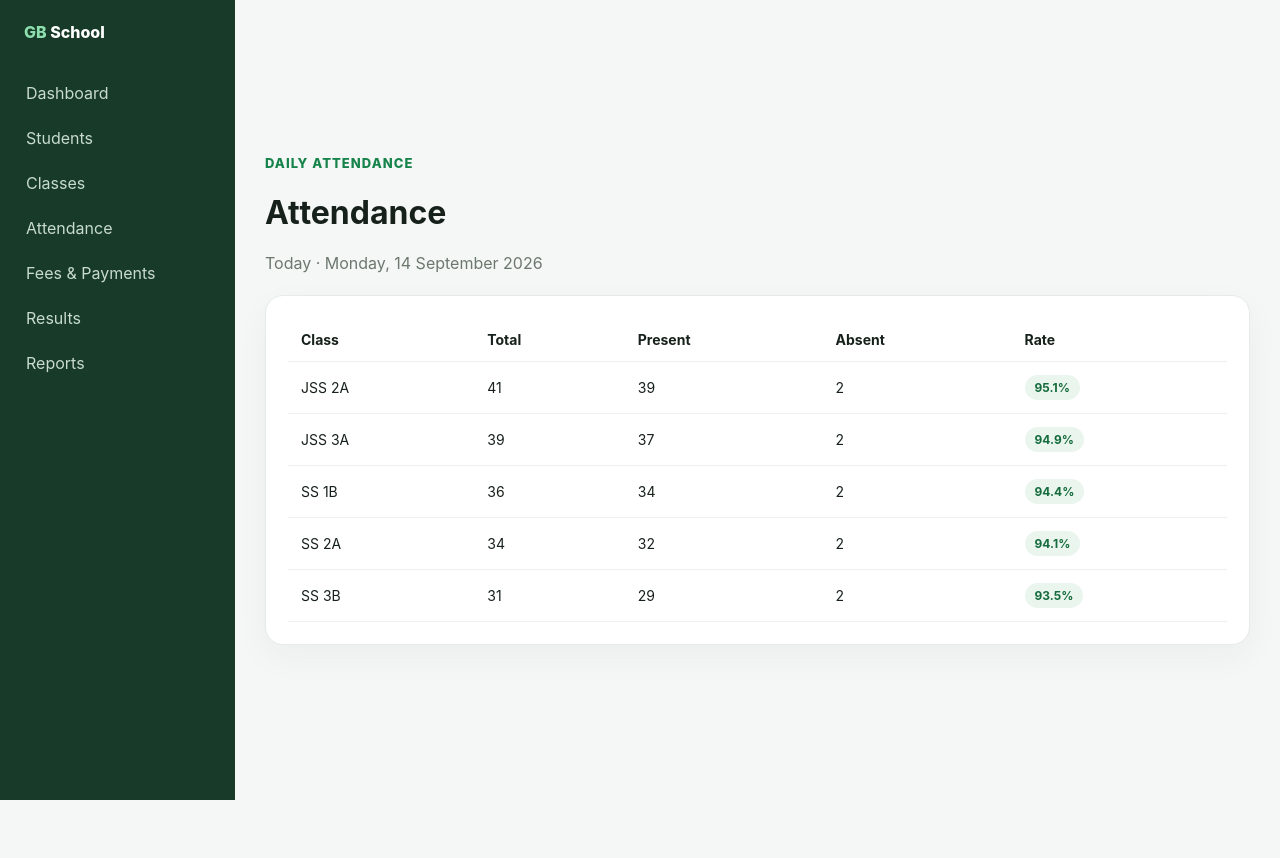
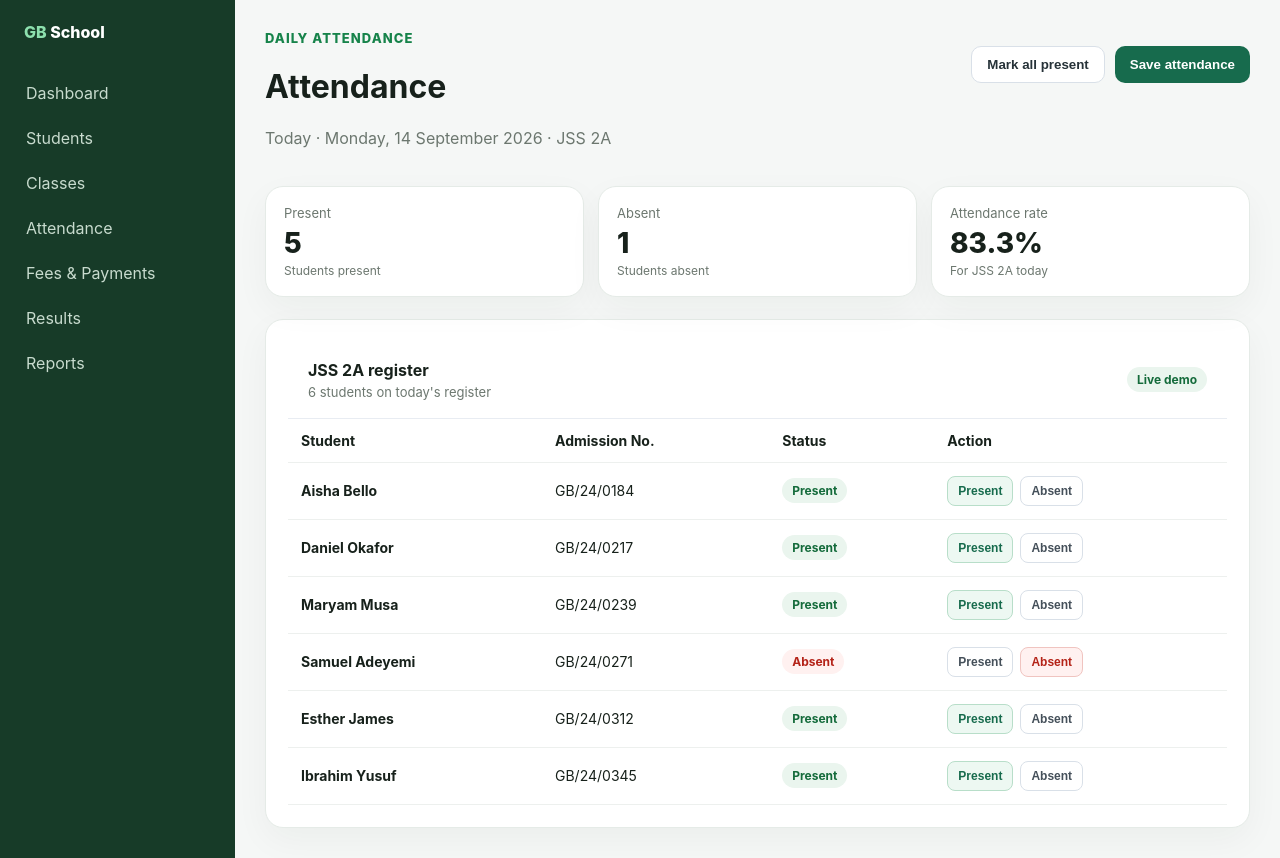
Before and after one commit to greenbasket-labs/GB-demo-school, a Next.js app: page /attendance in a window 1280 px wide. Before the commit the page ends 800 px from the top, so only its background shows below. Built offline with nearby package versions, Linux system fonts and the light colour scheme.

Commit message:
Make attendance demo interactive

```diff
--- a/app/attendance/page.tsx
+++ b/app/attendance/page.tsx
@@ -1,4 +1,110 @@
+'use client'
+
 import Link from 'next/link'
-const rows=[['JSS 2A','41','39','2','95.1%'],['JSS 3A','39','37','2','94.9%'],['SS 1B','36','34','2','94.4%'],['SS 2A','34','32','2','94.1%'],['SS 3B','31','29','2','93.5%']]
-export default function Attendance(){return <Page><div className="eyebrow">Daily attendance</div><h1>Attendance</h1><p className="muted">Today · Monday, 14 September 2026</p><div className="card" style={{marginTop:22}}><table className="table"><thead><tr><th>Class</th><th>Total</th><th>Present</th><th>Absent</th><th>Rate</th></tr></thead><tbody>{rows.map(r=><tr key={r[0]}>{r.map((x,i)=><td key={i}>{i===4?<span className="pill">{x}</span>:x}</td>)}</tr>)}</tbody></table></div></Page>}
-function Page({children}:{children:React.ReactNode}){return <div className="dashboard"><aside className="side"><div className="brand">GB <span style={{color:'#fff'}}>School</span></div>{['Dashboard','Students','Classes','Attendance','Fees & Payments','Results','Reports'].map(x=><Link href={x==='Dashboard'?'/dashboard':`/${x.toLowerCase().replaceAll(' ','-').replace('&-','')}`} key={x}>{x}</Link>)}</aside><main className="main">{children}</main></div>}
+import { useMemo, useState } from 'react'
+
+type Status = 'Present' | 'Absent'
+
+type Student = {
+  id: number
+  name: string
+  admissionNo: string
+  status: Status
+}
+
+const initialStudents: Student[] = [
+  { id: 1, name: 'Aisha Bello', admissionNo: 'GB/24/0184', status: 'Present' },
+  { id: 2, name: 'Daniel Okafor', admissionNo: 'GB/24/0217', status: 'Present' },
+  { id: 3, name: 'Maryam Musa', admissionNo: 'GB/24/0239', status: 'Present' },
+  { id: 4, name: 'Samuel Adeyemi', admissionNo: 'GB/24/0271', status: 'Absent' },
+  { id: 5, name: 'Esther James', admissionNo: 'GB/24/0312', status: 'Present' },
+  { id: 6, name: 'Ibrahim Yusuf', admissionNo: 'GB/24/0345', status: 'Present' },
+]
+
+export default function Attendance() {
+  const [students, setStudents] = useState(initialStudents)
+  const [saved, setSaved] = useState(false)
+
+  const present = useMemo(() => students.filter((student) => student.status === 'Present').length, [students])
+  const absent = students.length - present
+  const rate = Math.round((present / students.length) * 1000) / 10
+
+  function setStatus(id: number, status: Status) {
+    setSaved(false)
+    setStudents((current) => current.map((student) => student.id === id ? { ...student, status } : student))
+  }
+
+  function markAllPresent() {
+    setSaved(false)
+    setStudents((current) => current.map((student) => ({ ...student, status: 'Present' })))
+  }
+
+  function saveAttendance() {
+    setSaved(true)
+  }
+
+  return (
+    <Page>
+      <div className="eyebrow">Daily attendance</div>
+      <div style={{display:'flex',justifyContent:'space-between',gap:16,alignItems:'flex-start',flexWrap:'wrap'}}>
+        <div>
+          <h1>Attendance</h1>
+          <p className="muted">Today · Monday, 14 September 2026 · JSS 2A</p>
+        </div>
+        <div style={{display:'flex',gap:10}}>
+          <button type="button" onClick={markAllPresent} style={secondaryButton}>Mark all present</button>
+          <button type="button" onClick={saveAttendance} style={primaryButton}>Save attendance</button>
+        </div>
+      </div>
+
+      {saved && <div style={savedBanner}>✓ Attendance saved for the demo session</div>}
+
+      <div style={summaryGrid}>
+        <Summary label="Present" value={present} detail="Students present" />
+        <Summary label="Absent" value={absent} detail="Students absent" />
+        <Summary label="Attendance rate" value={`${rate}%`} detail="For JSS 2A today" />
+      </div>
+
+      <div className="card" style={{marginTop:22,overflow:'hidden'}}>
+        <div style={{padding:'18px 20px',borderBottom:'1px solid #e8ecf2',display:'flex',justifyContent:'space-between',alignItems:'center'}}>
+          <div><strong>JSS 2A register</strong><div className="muted" style={{fontSize:13,marginTop:4}}>{students.length} students on today&apos;s register</div></div>
+          <span className="pill">Live demo</span>
+        </div>
+        <table className="table">
+          <thead><tr><th>Student</th><th>Admission No.</th><th>Status</th><th>Action</th></tr></thead>
+          <tbody>
+            {students.map((student) => (
+              <tr key={student.id}>
+                <td><strong>{student.name}</strong></td>
+                <td>{student.admissionNo}</td>
+                <td><span className="pill" style={student.status === 'Absent' ? {background:'#fff1f0',color:'#b42318'} : undefined}>{student.status}</span></td>
+                <td>
+                  <div style={{display:'flex',gap:7}}>
+                    <button type="button" onClick={() => setStatus(student.id,'Present')} style={student.status === 'Present' ? activeButton : actionButton}>Present</button>
+                    <button type="button" onClick={() => setStatus(student.id,'Absent')} style={student.status === 'Absent' ? absentButton : actionButton}>Absent</button>
+                  </div>
+                </td>
+              </tr>
+            ))}
+          </tbody>
+        </table>
+      </div>
+    </Page>
+  )
+}
+
+function Summary({label,value,detail}:{label:string,value:string|number,detail:string}) {
+  return <div className="card" style={{padding:18}}><div className="muted" style={{fontSize:13}}>{label}</div><div style={{fontSize:28,fontWeight:800,marginTop:5}}>{value}</div><div className="muted" style={{fontSize:12,marginTop:3}}>{detail}</div></div>
+}
+
+function Page({children}:{children:React.ReactNode}) {
+  return <div className="dashboard"><aside className="side"><div className="brand">GB <span style={{color:'#fff'}}>School</span></div>{['Dashboard','Students','Classes','Attendance','Fees & Payments','Results','Reports'].map(x=><Link href={x==='Dashboard'?'/dashboard':`/${x.toLowerCase().replaceAll(' ','-').replace('&-','')}`} key={x}>{x}</Link>)}</aside><main className="main">{children}</main></div>
+}
+
+const primaryButton: React.CSSProperties = {border:0,borderRadius:10,padding:'10px 15px',fontWeight:700,cursor:'pointer',background:'#176b4d',color:'#fff'}
+const secondaryButton: React.CSSProperties = {border:'1px solid #d9e0e8',borderRadius:10,padding:'10px 15px',fontWeight:700,cursor:'pointer',background:'#fff',color:'#263238'}
+const actionButton: React.CSSProperties = {border:'1px solid #d9e0e8',borderRadius:8,padding:'7px 10px',fontSize:12,fontWeight:600,cursor:'pointer',background:'#fff',color:'#45505a'}
+const activeButton: React.CSSProperties = {...actionButton,background:'#edf8f2',borderColor:'#b8dec9',color:'#176b4d'}
+const absentButton: React.CSSProperties = {...actionButton,background:'#fff1f0',borderColor:'#f0c4c0',color:'#b42318'}
+const savedBanner: React.CSSProperties = {marginTop:18,padding:'11px 14px',borderRadius:10,background:'#edf8f2',color:'#176b4d',fontSize:14,fontWeight:600}
+const summaryGrid: React.CSSProperties = {display:'grid',gridTemplateColumns:'repeat(3,minmax(0,1fr))',gap:14,marginTop:22}
```
